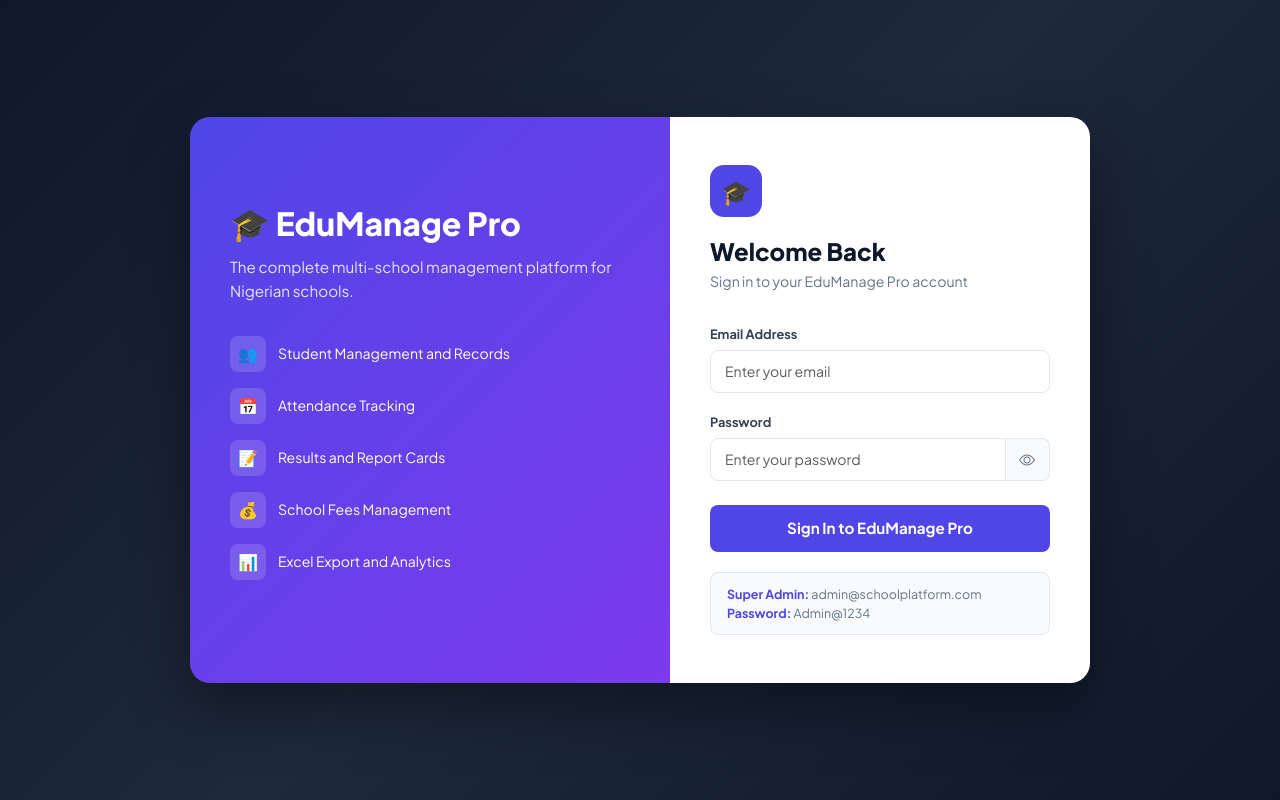
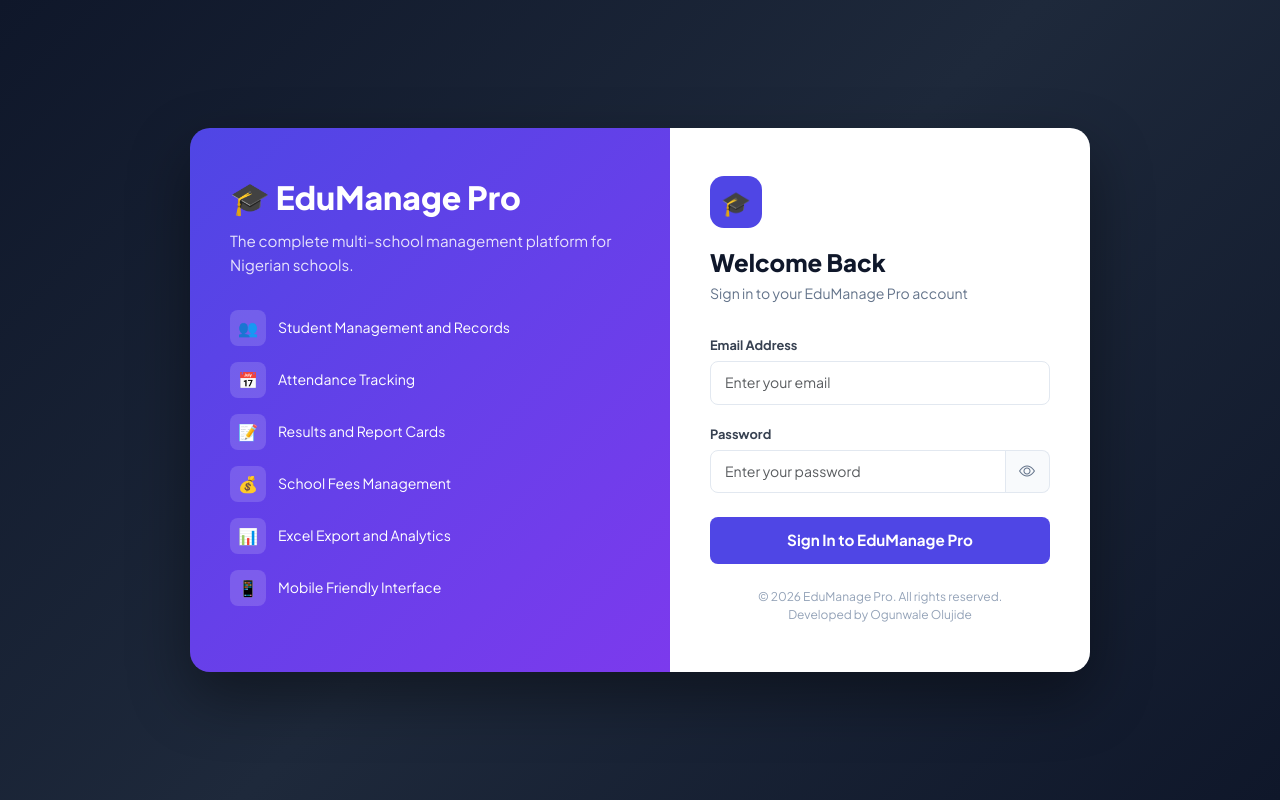
Before and after one commit to Edumanage26/edumanage2, a Flask app: page /login in a window 1280 px wide. Run offline with Flask 3, Linux system fonts and the light colour scheme; some libraries are stand-ins or nearby versions.

Commit message:
Updated login page removed credentials

```diff
--- a/templates/auth/login.html
+++ b/templates/auth/login.html
@@ -69,15 +69,9 @@ body {
   font-weight:700; font-size:.95rem;
   cursor:pointer; transition:background .2s;
   font-family:'Plus Jakarta Sans',sans-serif;
+  margin-top:8px;
 }
 .btn-login:hover { background:#4338CA; }
-.default-creds {
-  margin-top:20px; padding:12px 16px;
-  background:#F8FAFC; border-radius:8px;
-  border:1px solid #E2E8F0; font-size:.78rem;
-  color:#64748B;
-}
-.default-creds strong { color:#4F46E5; }
 .toggle-pw {
   border:1.5px solid #E2E8F0;
   border-left:none; border-radius:0 8px 8px 0;
@@ -86,6 +80,10 @@ body {
 }
 .toggle-pw:hover { background:#EEF2FF; color:#4F46E5; }
 .input-group .form-control { border-radius:8px 0 0 8px; }
+.copyright {
+  margin-top:24px; text-align:center;
+  font-size:.75rem; color:#94A3B8;
+}
 @media (max-width:768px) {
   .login-left { display:none; }
   .login-right { width:100%; }
@@ -118,6 +116,10 @@ body {
       <div class="feature-icon">📊</div>
       <div>Excel Export and Analytics</div>
     </div>
+    <div class="feature-item">
+      <div class="feature-icon">📱</div>
+      <div>Mobile Friendly Interface</div>
+    </div>
   </div>
 
   <div class="login-right">
@@ -144,7 +146,7 @@ body {
         <input type="email" name="email" class="form-control"
                placeholder="Enter your email" required/>
       </div>
-      <div class="mb-4">
+      <div class="mb-3">
         <label class="form-label">Password</label>
         <div class="input-group">
           <input type="password" name="password"
@@ -161,9 +163,9 @@ body {
       </button>
     </form>
 
-    <div class="default-creds">
-      <strong>Super Admin:</strong> admin@schoolplatform.com<br/>
-      <strong>Password:</strong> Admin@1234
+    <div class="copyright">
+      &copy; 2026 EduManage Pro. All rights reserved.<br/>
+      Developed by Ogunwale Olujide
     </div>
   </div>
 </div>
```
